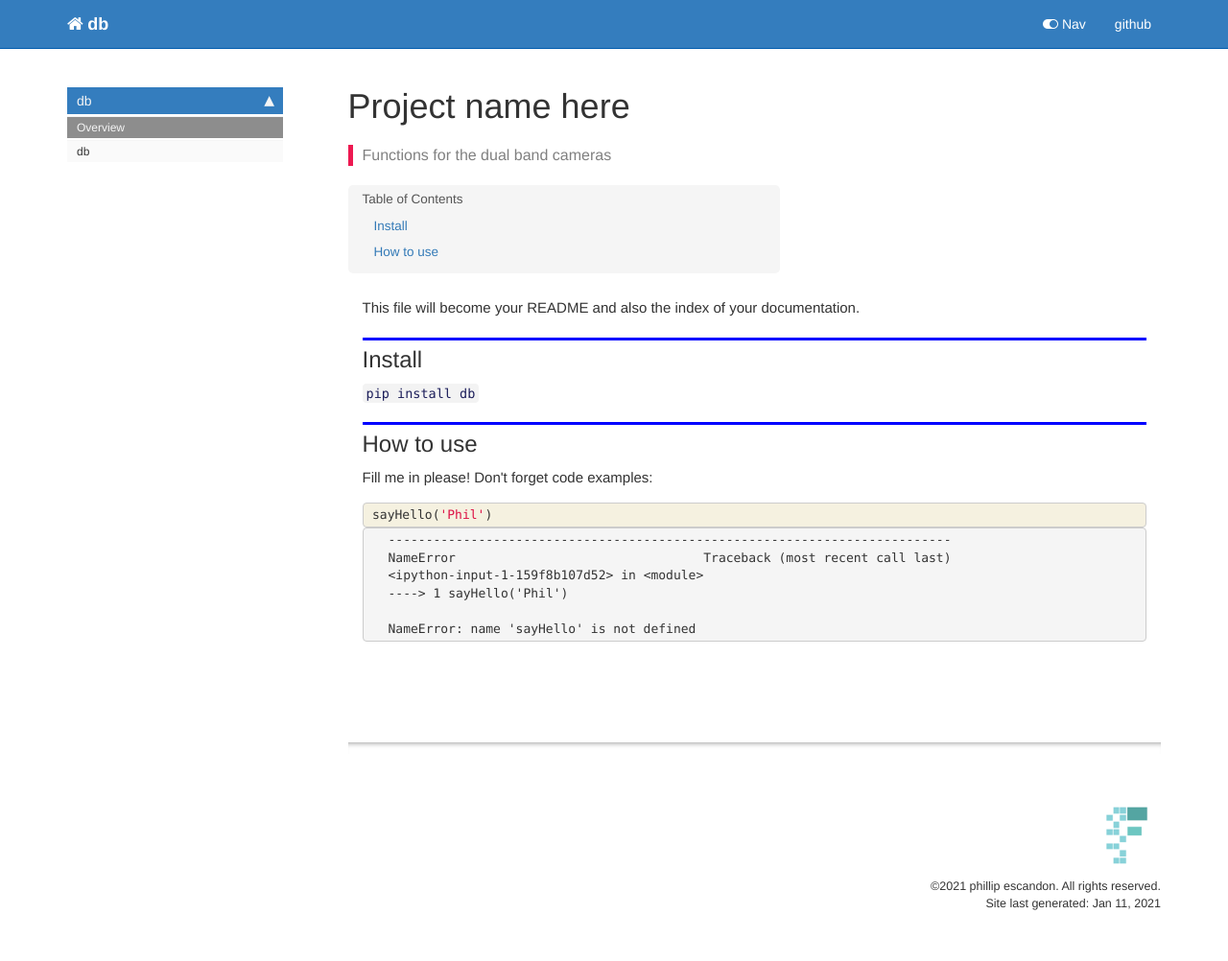
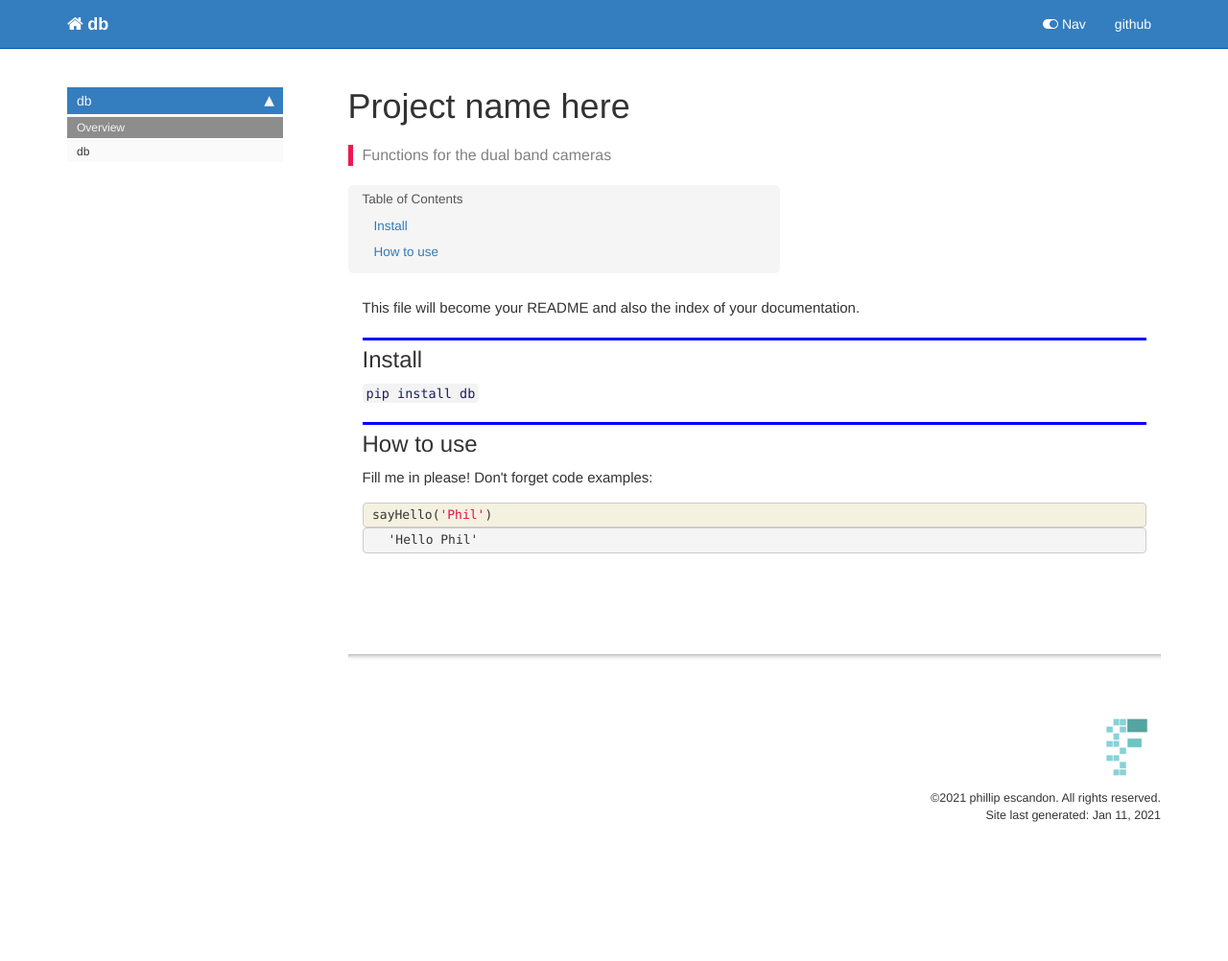
Before and after one commit to philescandon/db, a Jekyll site: the page built from docs/index.html, in a window 1280 px wide. Shown: the whole page at 96% size. Built offline with Jekyll 4.4.1, drawn with Linux system fonts in a browser that asks for light colours; nearby versions of some CDN libraries; comment, search, counter and statistics services are not loaded; after the commit the page ends 909 px from its top, so only the background shows below that.

Commit message:
Modified comments

```diff
--- a/docs/index.html
+++ b/docs/index.html
@@ -81,15 +81,12 @@ nb_path: "index.ipynb"
 
 <div class="output_area">
 
-<div class="output_subarea output_text output_error">
-<pre>
-<span class="ansi-red-intense-fg ansi-bold">---------------------------------------------------------------------------</span>
-<span class="ansi-red-intense-fg ansi-bold">NameError</span>                                 Traceback (most recent call last)
-<span class="ansi-green-intense-fg ansi-bold">&lt;ipython-input-1-159f8b107d52&gt;</span> in <span class="ansi-cyan-fg">&lt;module&gt;</span>
-<span class="ansi-green-intense-fg ansi-bold">----&gt; 1</span><span class="ansi-yellow-intense-fg ansi-bold"> </span>sayHello<span class="ansi-yellow-intense-fg ansi-bold">(</span><span class="ansi-blue-intense-fg ansi-bold">&#39;Phil&#39;</span><span class="ansi-yellow-intense-fg ansi-bold">)</span>
 
-<span class="ansi-red-intense-fg ansi-bold">NameError</span>: name &#39;sayHello&#39; is not defined</pre>
+
+<div class="output_text output_subarea output_execute_result">
+<pre>&#39;Hello Phil&#39;</pre>
 </div>
+
 </div>
 
 </div>
```
Also changed, not shown: README.md, 1 other file.
